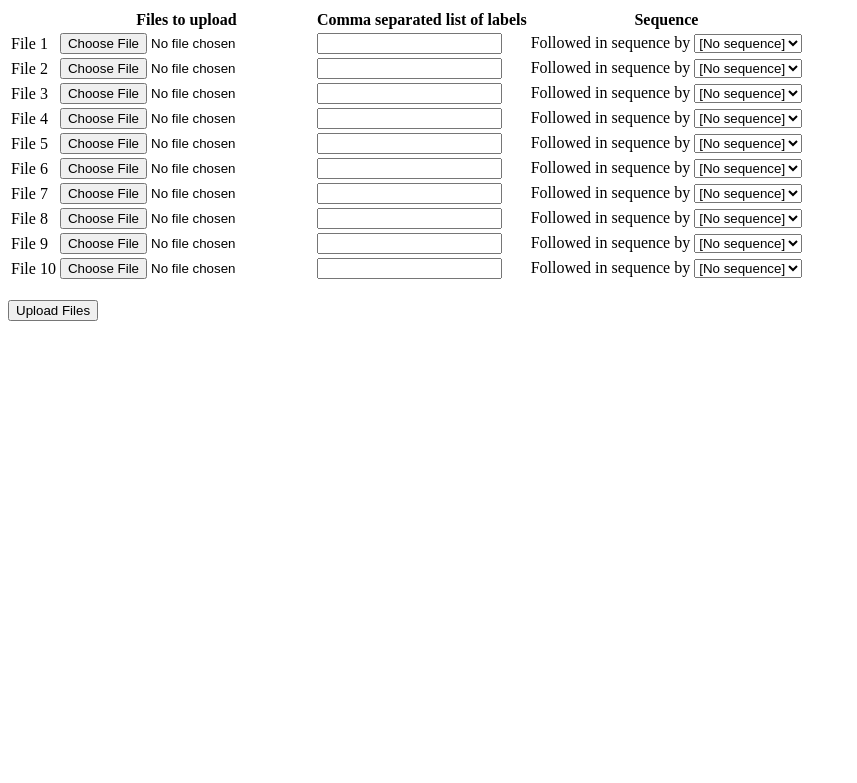
After one commit to oluleek77/filing-cabinet, a PHP site: page /upload_files.php in a window 1280 px wide. The commit adds this page. Shown: the top 783 px of the page, without its empty margins (0-857 px from the left). Run offline with PHP 8.4, Linux system fonts and the light colour scheme.

Commit message:
Now you can upload 10 files at once!

```diff
--- a/index.html
+++ b/index.html
@@ -1,6 +1,6 @@
 <html>
 <head><title>Filing Cabinet</title></head>
 <body>
-<a href="upload_files.html">Upload Files</a>
+<a href="upload_files.php">Upload Files</a>
 </body>
 </html>
--- /dev/null
+++ b/upload_files.php
@@ -0,0 +1,41 @@
+<html>
+<head><title>Upload Files to Filing Cabinet</title></head>
+<body>
+<form enctype="multipart/form-data" action="uploader.php" method="POST">
+<!-- <input type="hidden" name="MAX_FILE_SIZE" value="10485760" /> -->
+<table>
+  <tr>
+    <th></th>
+    <th>Files to upload</th>
+    <th>Comma separated list of labels</th>
+    <th>Sequence</th>
+  </tr>
+<?php
+$amount = 10;
+for ($i = 1; $i <= $amount; ++$i):
+?>
+  <tr>
+    <td>File <?php echo $i ?></td>
+    <td><input name='uploadedfile_<?php echo $i ?>' type='file' /></td>
+    <td><input name='labels_<?php echo $i ?>' type='text' /><br /></td>
+    <td>Followed in sequence by <select name='sequence_<?php echo $i ?>'>
+    <?php
+    for ($j = 1; $j <= $amount; ++$j){
+      if ($j == $i) {
+        echo "<option value='$j' selected>[No sequence]</option>\n";
+      } else {
+        echo "<option value='$j'>File $j</option>\n";
+      }
+    }
+    ?>
+    </select></td>
+  </tr>
+<?php
+endfor;
+?>
+</table> <br />
+<input type='hidden' name='amount' value='<?php echo $amount ?>' />
+<input type='submit' value='Upload Files' />
+</form>
+</body>
+</html>
```
Also changed, not shown: upload_files.html (deleted, +0 -11 lines), uploader.php (+26 -22 lines), 1 other file.
